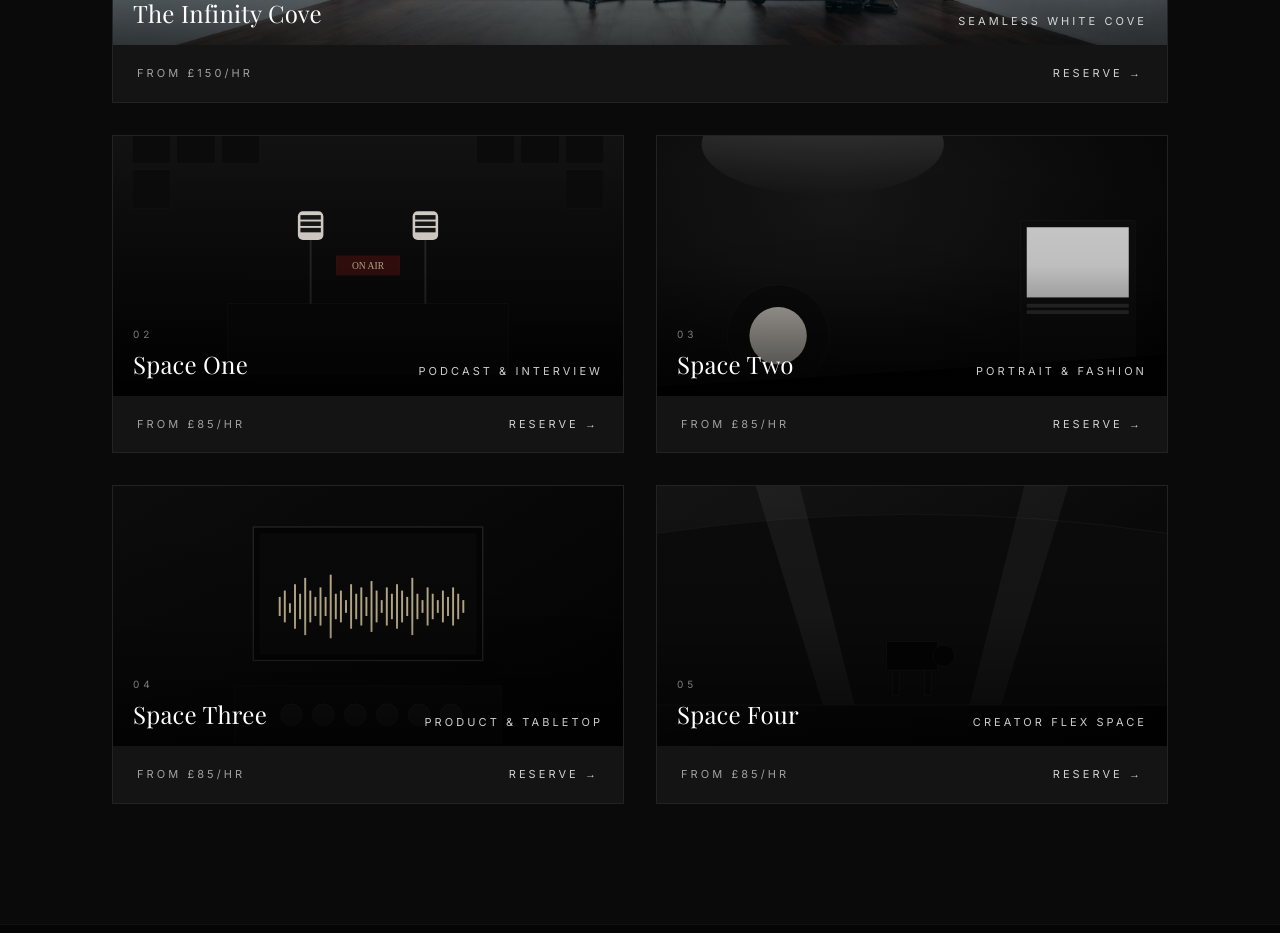
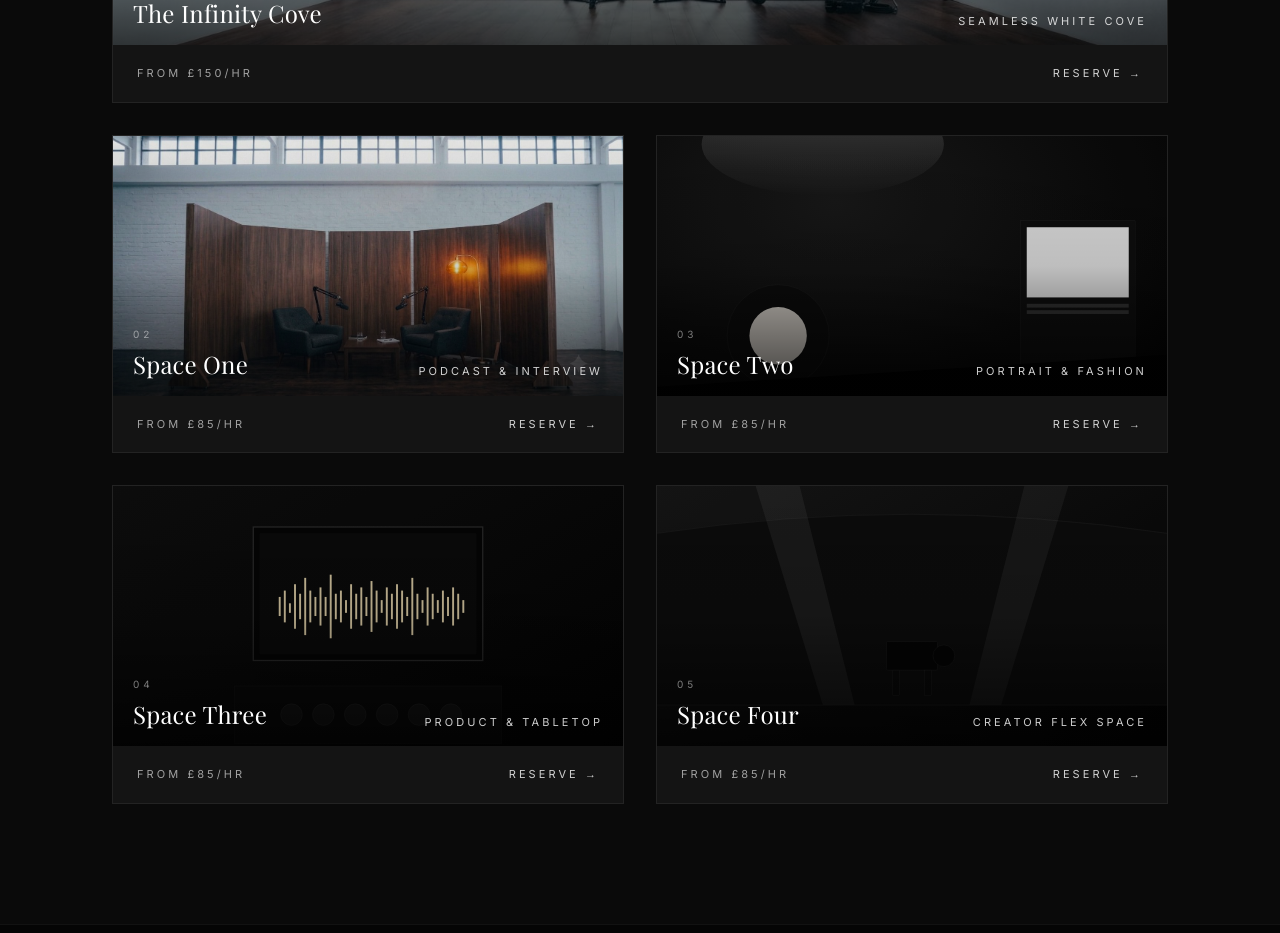
Before and after one commit to dan-tome/Oli-Cinematics, a Next.js app: page / in a window 1280 px wide. Shown: the part 1260-2193 px from the top of the page. Built offline with nearby package versions, Linux system fonts and the light colour scheme; a web font is replaced by a local one.

Commit message:
Add Space One podcast set artwork
Replace the SVG placeholder with the generated podcast set image
(panel walls, armchairs, boom mics) matching the cove art direction.

Co-Authored-By: Claude Fable 5 <noreply@anthropic.com>
Claude-Session: https://claude.ai/code/session_01An6sVbWHAV2AaYhcWphVLJ

```diff
--- a/src/data/spaces.ts
+++ b/src/data/spaces.ts
@@ -48,7 +48,7 @@ export const seedSpaces: Space[] = [
     ],
     amenities: ["Client seating area", "Tea & coffee", "WiFi"],
     useCases: ["Podcasts", "Interviews", "Live sessions", "YouTube"],
-    image: "/images/studio-d.svg",
+    image: "/images/space-one.jpg",
     category: "Audio",
   },
   {
```
Also changed, not shown: public/images/space-one.jpg (added).
